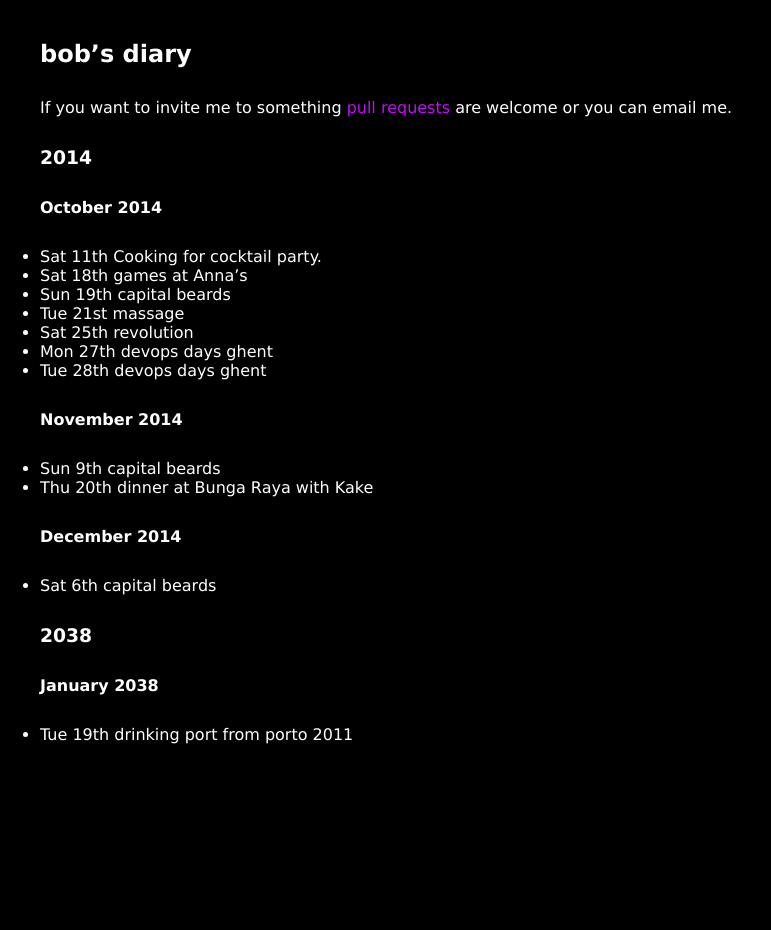
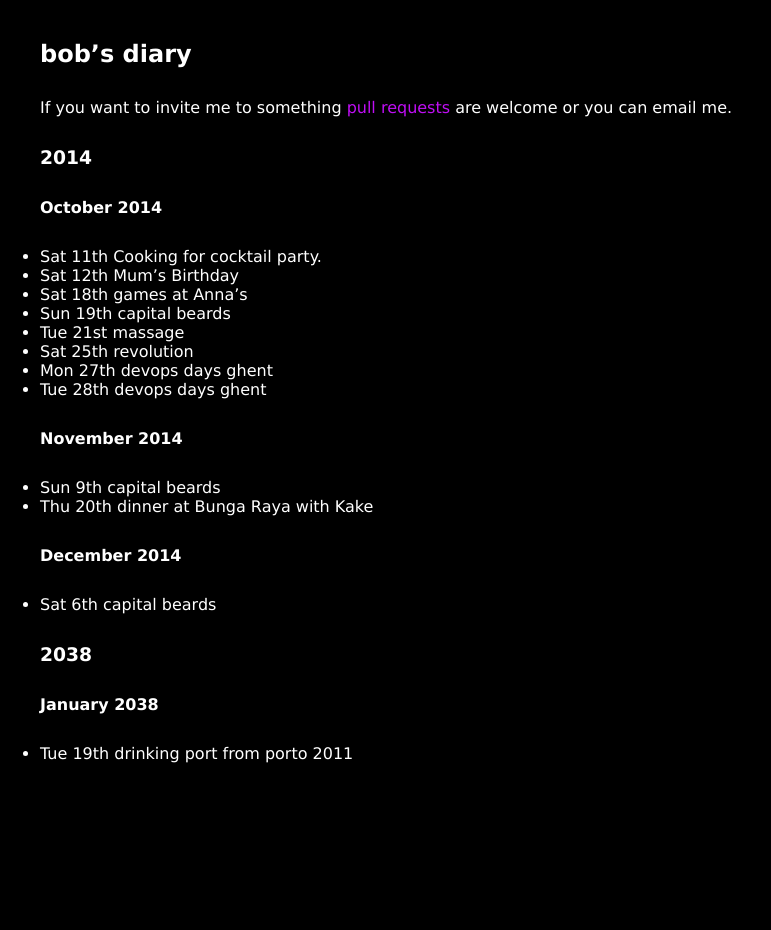
Before and after one commit to rjw1/randomness.org.uk, a Jekyll site: the page built from diary/index.md, in a window 1280 px wide. Shown: the whole page, without its empty margins (0-771 px from the left). Built offline with Jekyll 4.4.1, drawn with Linux system fonts in a browser that asks for light colours; Markdown is read by kramdown in place of the engine named in the settings.

Commit message:
Mum's birthday.

```diff
--- a/diary/index.md
+++ b/diary/index.md
@@ -12,6 +12,7 @@ are welcome or you can email me.
 #### October 2014 ####
 
 * Sat 11th Cooking for cocktail party.
+* Sat 12th Mum's Birthday
 * Sat 18th games at Anna's
 * Sun 19th capital beards
 * Tue 21st massage
```
